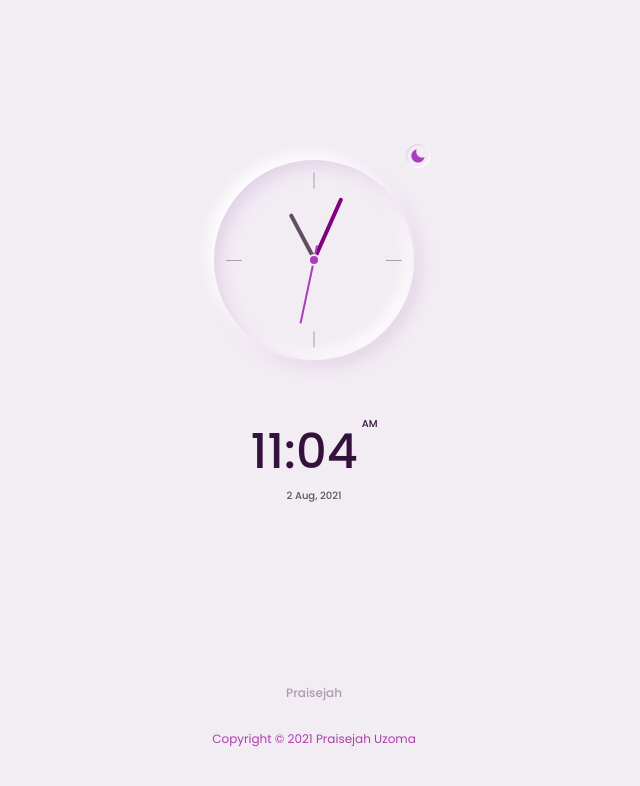
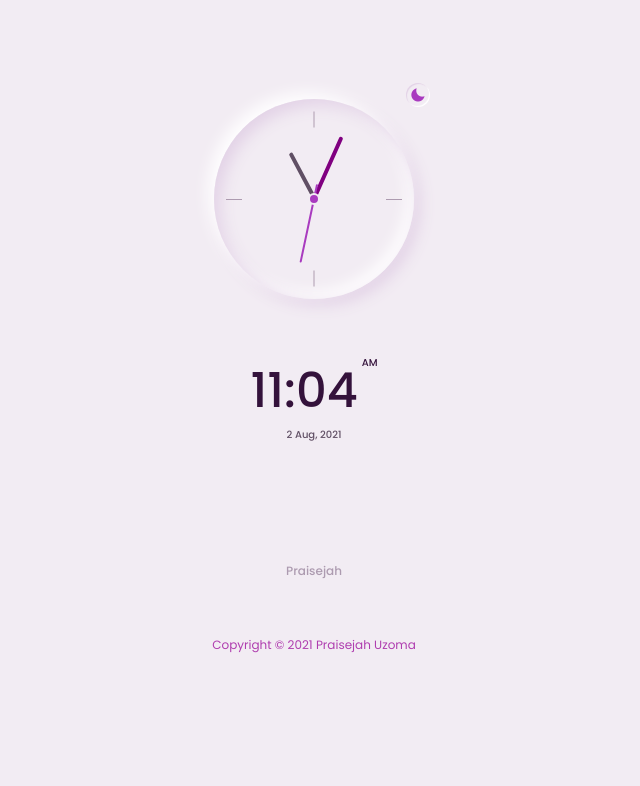
Before and after one commit to praisejahuzoma/Clock, a plain HTML site: page index.html in a window 1280 px wide. Shown: the whole page, without its empty margins (326-966 px from the left). Drawn offline with nearby package versions, Linux system fonts and the light colour scheme.

Commit message:
try again

```diff
--- a/css/style.css
+++ b/css/style.css
@@ -269,7 +269,9 @@ body.dark-theme{
 .copyRight{
     text-align: center;
     font-size: 12px;
-    margin-top: -20px;
+    margin-top: 8px;
     color: rgb(175, 61, 175);
+    margin-bottom: 3rem;
+    padding-bottom: 3rem;
 
 }
```
